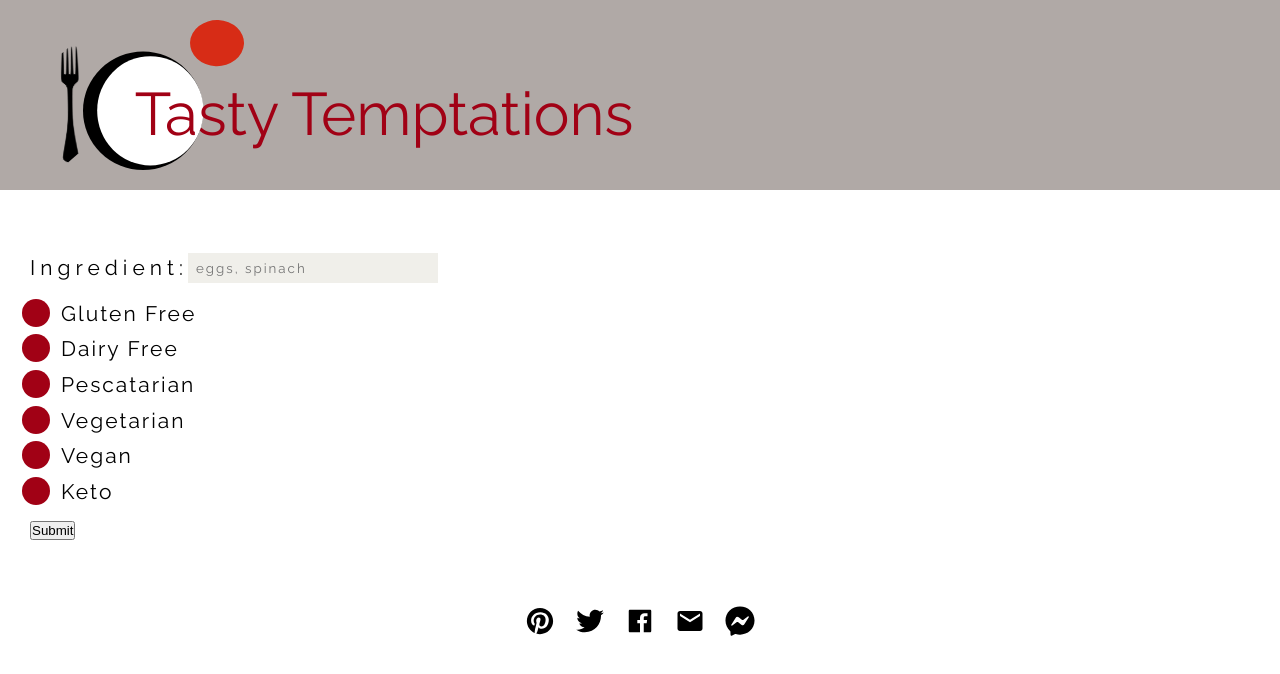
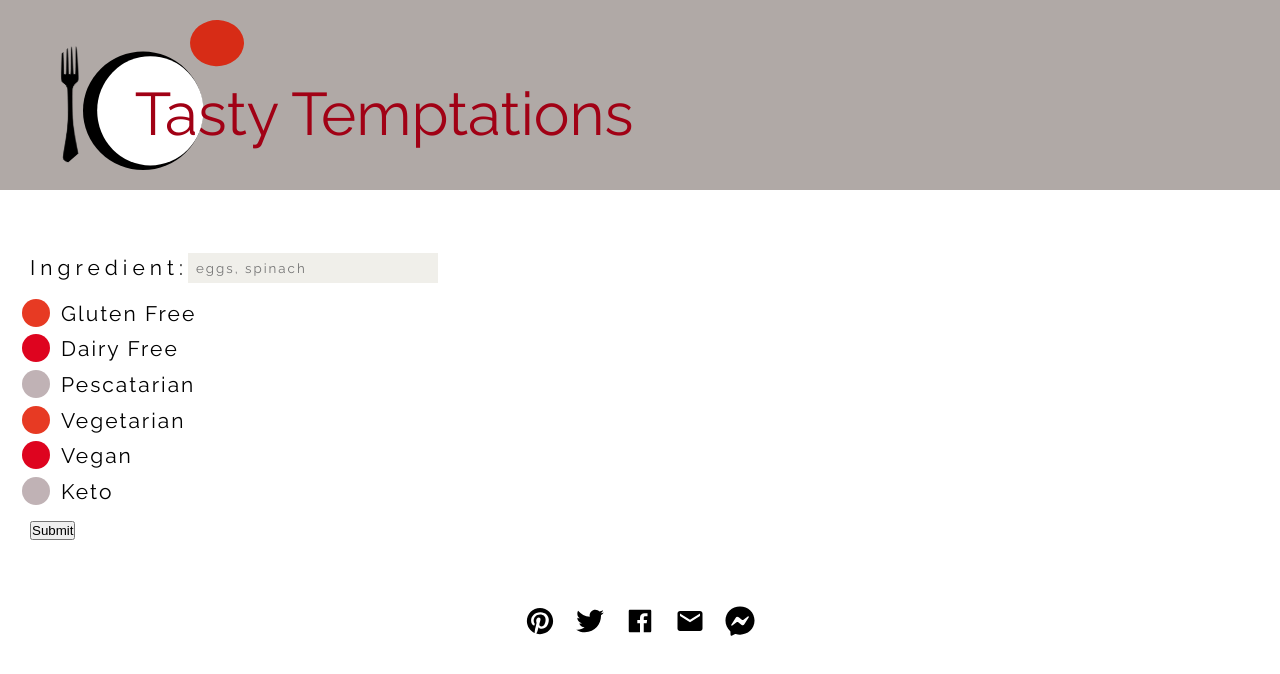
Before and after one commit to women-who-software/returnship-random-meal-generator, a React (Create React App) app: page / in a window 1280 px wide. Shown: the top 674 px of the page. Built offline with nearby package versions, Linux system fonts and the light colour scheme.

Commit message:
Add the checkmark functionality to the checkboxes and alternating colors

```diff
--- a/src/components/Form/Form.js
+++ b/src/components/Form/Form.js
@@ -1,13 +1,11 @@
 import React from "react";
+import { IoMdCheckmark } from "react-icons/io";
 
 const Form = () => {
   return (
     <form className="search-form">
       <div className="search-form--specification">
-        <label
-          for="ingredient"
-          className="search-form__label"
-        >
+        <label for="ingredient" className="search-form__label">
           Ingredient:
         </label>
         <input
@@ -25,7 +23,7 @@ const Form = () => {
             type="checkbox"
           />
           <label for="gluten-free" className="search-form__checkbox-label">
-          <span className="search-form__checkbox-btn"></span>
+            <span className="search-form__checkbox-btn search-form__checkbox-org"></span>
             Gluten Free
           </label>
         </div>
@@ -36,7 +34,7 @@ const Form = () => {
             type="checkbox"
           />
           <label for="dairy-free" className="search-form__checkbox-label">
-          <span className="search-form__checkbox-btn"></span>
+            <span className="search-form__checkbox-btn search-form__checkbox-red"></span>
             Dairy Free
           </label>
         </div>
@@ -47,7 +45,7 @@ const Form = () => {
             type="checkbox"
           />
           <label for="pescatarian" className="search-form__checkbox-label">
-          <span className="search-form__checkbox-btn"></span>
+            <span className="search-form__checkbox-btn search-form__checkbox-gry"></span>
             Pescatarian
           </label>
         </div>
@@ -58,7 +56,7 @@ const Form = () => {
             type="checkbox"
           />
           <label for="vegetarian" className="search-form__checkbox-label">
-          <span className="search-form__checkbox-btn"></span>
+            <span className="search-form__checkbox-btn search-form__checkbox-org"></span>
             Vegetarian
           </label>
         </div>
@@ -69,7 +67,7 @@ const Form = () => {
             type="checkbox"
           />
           <label for="vegan" className="search-form__checkbox-label">
-          <span className="search-form__checkbox-btn"></span>
+            <span className="search-form__checkbox-btn search-form__checkbox-red"></span>
             Vegan
           </label>
         </div>
@@ -80,7 +78,7 @@ const Form = () => {
             type="checkbox"
           />
           <label for="keto" className="search-form__checkbox-label">
-          <span className="search-form__checkbox-btn"></span>
+            <span className="search-form__checkbox-btn search-form__checkbox-gry"></span>
             Keto
           </label>
         </div>
--- a/src/sass/abstracts/_variables.scss
+++ b/src/sass/abstracts/_variables.scss
@@ -1,5 +1,5 @@
-$base-red: #A10115;
-$base-orange: #D72C16;
+$base-red: #de041f;
+$base-orange: rgb(231, 58, 35);
 
 $black-accent: #000;
 $base-gray: #412e2869;
--- a/src/sass/components/_form.scss
+++ b/src/sass/components/_form.scss
@@ -33,27 +33,47 @@
       position: relative;
     }
 
-    &-input {
-      opacity: 0;
+    &-org {
+      background-color: $base-orange;
+    }
 
-      // &::after {
-      //   content: "";
-      //   display: block;
-      //   // opacity: ;
-      // }
+    &-red {
+      background-color: $base-red;
+    }
+
+    &-gry {
+      background-color: $mid-gray;
     }
 
     &-btn {
       height: 2.8rem;
       width: 2.8rem;
-      background-color: $base-red;
+      // background-color: $base-red;
       border-radius: 50%;
       display: inline-block;
       position: absolute;
       left: -3.9rem;
       top: -8%;
       margin-bottom: .2rem;
-      z-index: -1;
+
+      &::after {
+        content: "";
+        display: block;
+        height: 1.3rem;
+        width: 1.3rem;
+        clip-path: polygon(31% 71%, 84% 2%, 100% 14%, 32% 100%, 0 63%, 13% 51%);
+        position: absolute;
+        top: 50%;
+        left: 50%;
+        transform: translate(-50%, -50%);
+        background-color: $black-accent;
+        opacity: 0;
+        transition: opacity .25s;
+      }
     }
   }
+
+  &__checkbox-input:checked~&__checkbox-label &__checkbox-btn::after {
+    opacity: 1;
+  }
 }
```
